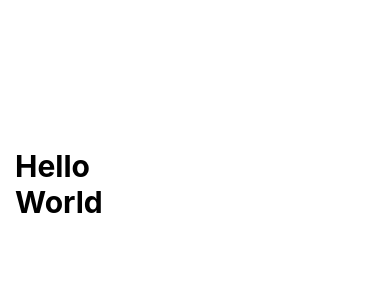
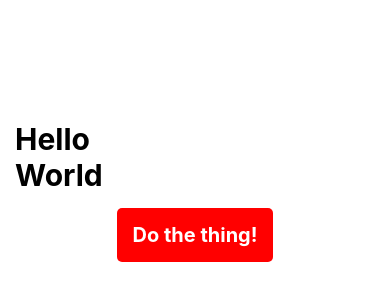
Before and after one commit to simoncgmathew/myweatherapp, a React Native app: screen / in a window 390 px wide. Shown: the part 238-538 px from the top of the page. Built offline with nearby package versions, Linux system fonts and the light colour scheme.

Commit message:
M2L4 - Simple Button

```diff
--- a/App.tsx
+++ b/App.tsx
@@ -1,5 +1,7 @@
 import { StatusBar } from 'expo-status-bar';
 import { StyleSheet, Text, View } from 'react-native';
+
+import { SimpleButton } from './components/simple-button';
 
 interface HelloWorldProps {
   shouldRenderWorld: boolean;
@@ -19,6 +21,7 @@ export default function App() {
     <View style={styles.container}>
       <HelloWorld shouldRenderWorld />
       <StatusBar style="auto" />
+      <SimpleButton title="Do the thing!" disabled={false} />
     </View>
   );
 }
--- /dev/null
+++ b/components/simple-button.tsx
@@ -0,0 +1,88 @@
+import React, { ReactElement } from 'react';
+import { StyleProp, StyleSheet, Text, TouchableOpacity, ViewStyle } from 'react-native';
+
+import { colors } from '../theme/colors';
+import { metrics } from '../theme/metrics';
+
+/**
+ * A sum type which states that the theme can be primary or secondary.
+ * If you've not heard of a sum type before, this article may be of interest (although it's not Typescript specific) https://adapptor.com.au/blog/sum-types-in-swift-and-kotlin
+ */
+export type ButtonTheme = 'primary' | 'secondary';
+
+interface Props {
+  /** The label that will be present on the button */
+  title: string;
+  /**
+   * The callback that will be called when the button is pushed. Particularly during development, it's useful to make these callbacks
+   * optional so we can build and style it without assigning any actions to the button.
+   */
+  onPress?: () => void;
+  /**
+   * An optional styling property. Most commonly used for setting custom width and height of the button
+   */
+  style?: StyleProp<ViewStyle>;
+  /**
+   * An optional true|false property which tells us whether or not this button should use a secondary style.
+   */
+  secondary?: boolean;
+  disabled: boolean;
+}
+
+export function SimpleButton(props: Props): ReactElement<Props> {
+  const buttonTheme: ButtonTheme = props.secondary === true ? 'secondary' : 'primary';
+  return (
+    // Touchable Opacity is a commonly used element which provides an on press callback
+    // and the opacity fades as the user presses the button.
+    <TouchableOpacity
+      onPress={props.onPress}
+      // Style can either take a style object, or a list of style objects. The properties from later objects in the list may override properties from
+      // earlier objects in the list. props.style is an optional property, and so it's not always going to override the default styling.
+      style={[styles[buttonTheme].container, props.style]}
+      disabled={props.disabled}
+    >
+      <Text style={styles[buttonTheme].title}>{props.title}</Text>
+    </TouchableOpacity>
+  );
+}
+
+const commonStyles = StyleSheet.create({
+  container: {
+    padding: metrics.largerMargin,
+    borderRadius: metrics.borderRadius,
+  },
+  title: {
+    fontSize: metrics.h2FontSize,
+    fontWeight: 'bold',
+    textAlign: 'center',
+  },
+});
+
+const whiteOnRedStyles = StyleSheet.create({
+  ...commonStyles,
+  container: {
+    ...commonStyles.container,
+    backgroundColor: colors.buttonRed,
+  },
+  title: {
+    ...commonStyles.title,
+    color: colors.buttonWhite,
+    fontWeight: 'bold',
+  },
+});
+
+const redOnWhiteStyles = StyleSheet.create({
+  container: {
+    ...commonStyles.container,
+    backgroundColor: colors.buttonWhite,
+  },
+  title: {
+    ...commonStyles.title,
+    color: colors.buttonRed,
+  },
+});
+
+const styles = {
+  primary: whiteOnRedStyles,
+  secondary: redOnWhiteStyles,
+};
```
